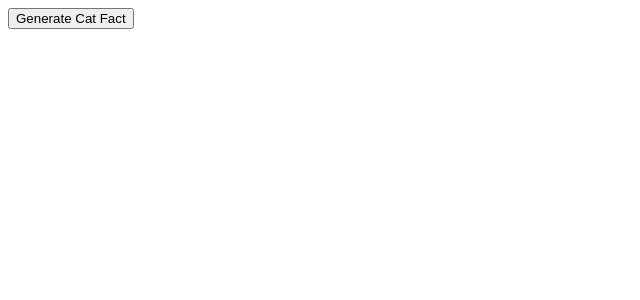
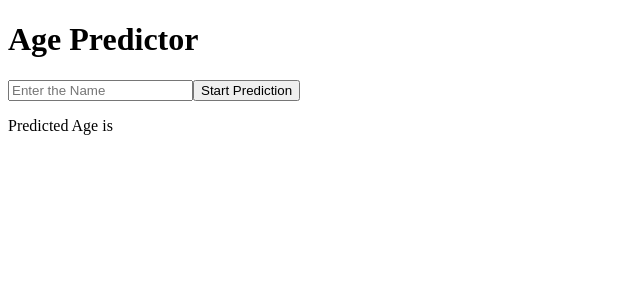
Before and after one commit to kevinisavailable/react-app-learn, a React (Create React App) app: page / in a window 1280 px wide. Shown: the top 300 px of the page, without its empty margins (0-640 px from the left). Built offline with nearby package versions, Linux system fonts and the light colour scheme; no server answers.

Commit message:
example 2

```diff
--- a/src/App.js
+++ b/src/App.js
@@ -1,9 +1,10 @@
 import Catfact from "./Catfact";
-
+import PredictAge from "./PredictAge";
 function App() {
   return (
     <div className="App">
-      <Catfact />
+      {/* <Catfact /> */}
+      <PredictAge />
     </div>
   )
 }
--- /dev/null
+++ b/src/PredictAge.js
@@ -0,0 +1,24 @@
+import  axios from "axios"
+import React,{useState,useEffect} from "react"
+
+
+function PredictAge(){
+    const [name,setName] = useState("")
+    const [predictedage , setPredictedage] = useState(null)
+    const fetchAge =()=> {
+        axios.get(`https://api.agify.io?name=${name}`).then((res)=>{
+            setPredictedage(res.data)
+        })
+    }
+
+    return (
+        <div>
+            <h1>Age Predictor</h1>
+            <input placeholder="Enter the Name"  onChange={(event)=>{setName(event.target.value)}}/>
+            <button onClick={fetchAge}>Start Prediction</button>
+            <p>Predicted Age is {predictedage?.age}</p>
+        </div>
+    )
+}
+
+export default PredictAge
```
